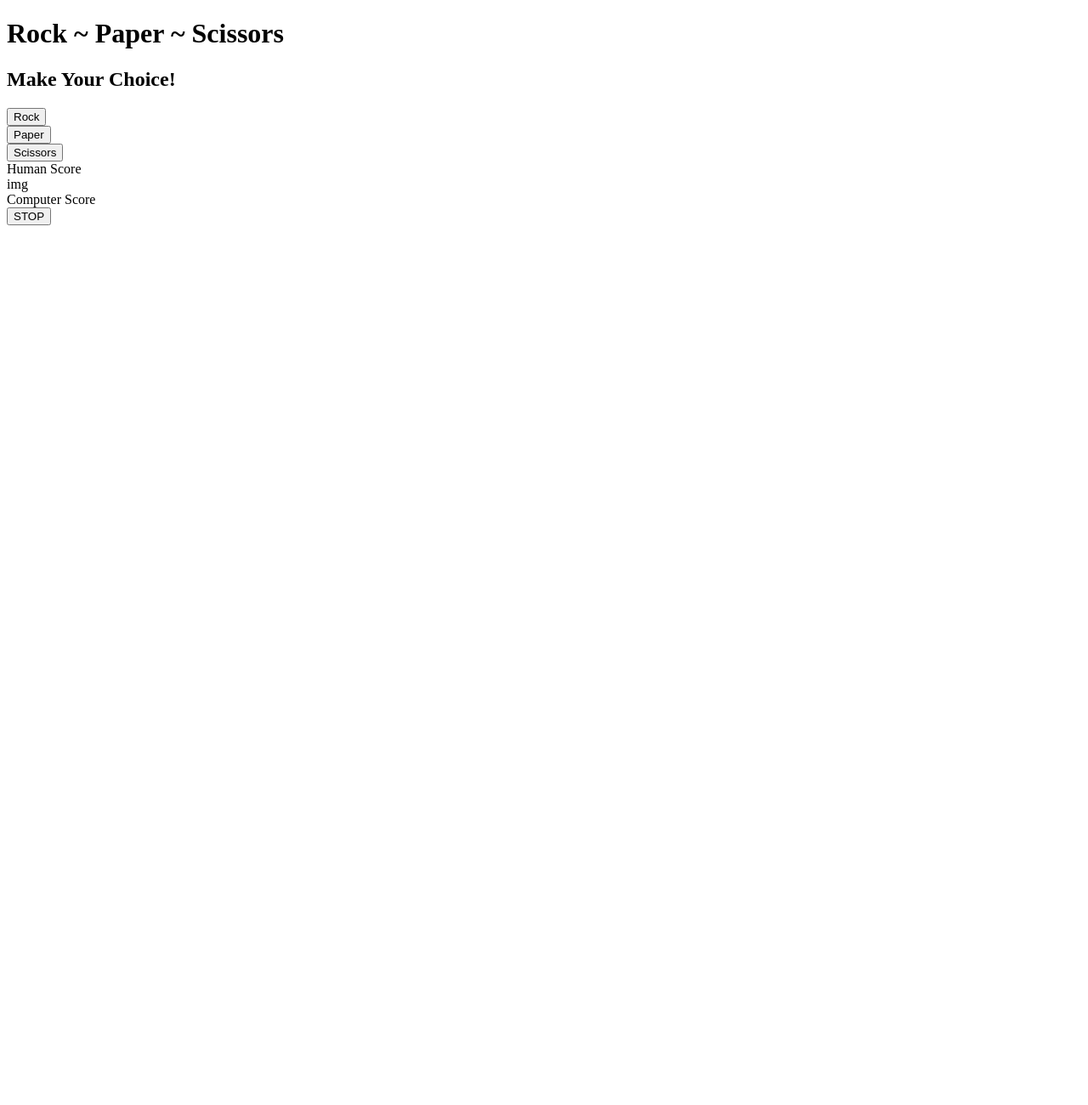
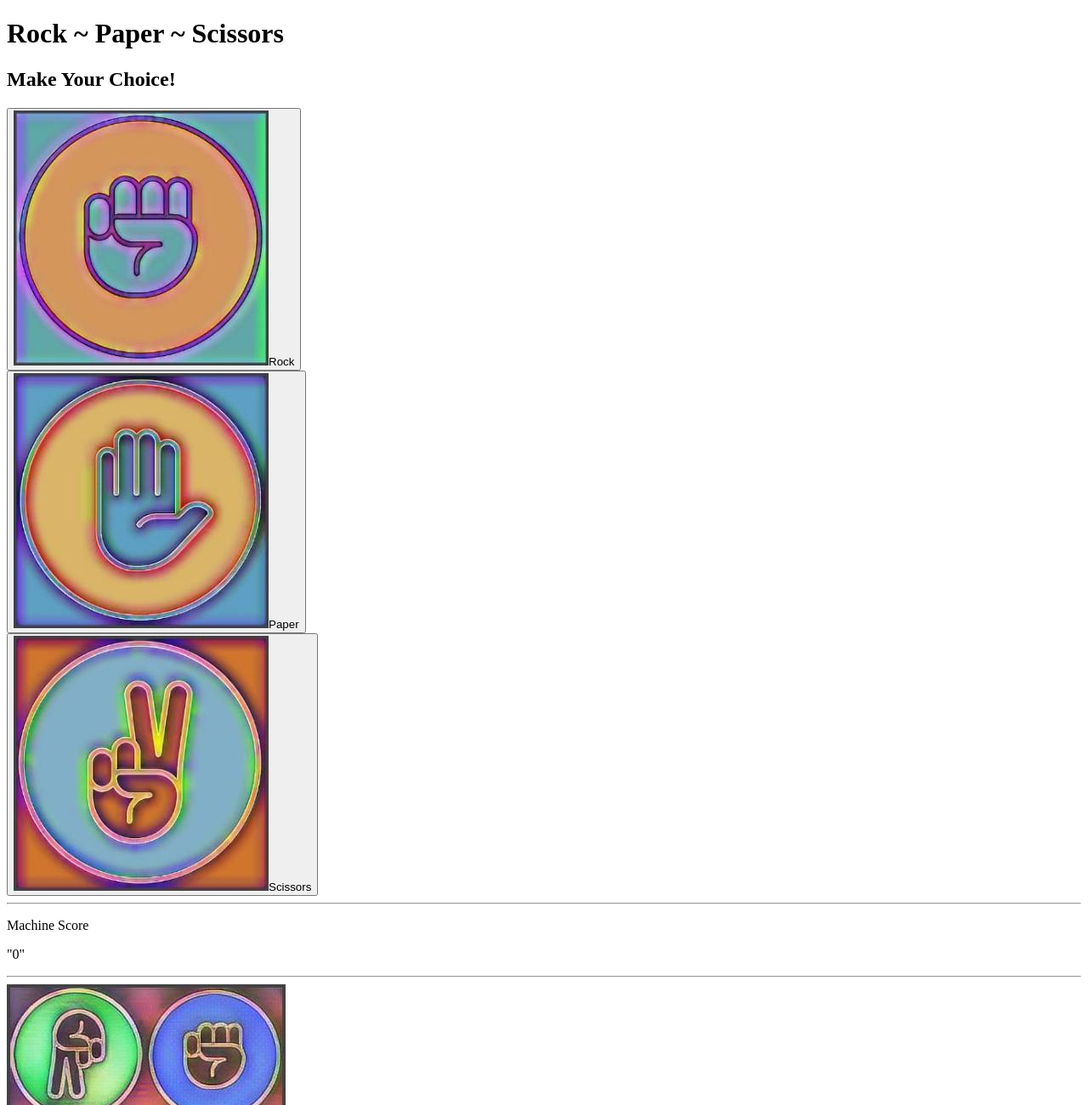
Before and after one commit to CheyenneMDavid/Rock-Paper-Scissors, a plain HTML site: page index.html in a window 1280 px wide. Shown: the top 1300 px of the page at 85% size. Before the commit the page ends 800 px from the top, so only its background shows below. Drawn offline with Linux system fonts and the light colour scheme.

Commit message:
Add images for site

```diff
--- a/index.html
+++ b/index.html
@@ -1,5 +1,6 @@
 <!DOCTYPE html>
 <html lang="en">
+
 <head>
     <meta charset="UTF-8">
     <meta http-equiv="X-UA-Compatible" content="IE=edge">
@@ -7,20 +8,35 @@
     <link rel="stylesheet" href="assets/css/style.css">
     <title>Document</title>
 </head>
+
 <body>
     <h1>Rock ~ Paper ~ Scissors</h1>
     <h2>Make Your Choice!</h2>
-
+    <div class="game-screen">
+        <div class="button-choice">
+            <div><button><img src="assets/images/rock.webp" alt="rock picture">Rock</button></div>
+            <div><button><img src="assets/images/paper.webp" alt="paper picture">Paper</button></div>
+            <div><button><img src="assets/images/scissors.webp" alt="scissors picture">Scissors</button></div>
+        </div>
+        <div class="player-container">
             <div>
-    <div>
-        <div><button>Rock</button></div>
-        <div><button>Paper</button></div>
-        <div><button>Scissors</button></div>
+                <hr>
+                <p>Machine Score</p>
+                <p>"<span>0</span>"</p>
+                <hr>
             </div>
             <div>
-        <div>Human Score</div>
-        <div>img</div>
-        <div>Computer Score</div>
+                <img src="assets/images/rps.webp" alt="rock paper scissors graphics">
+            </div>
+            <div>
+                <hr>
+                <p>Human Score</p>
+                <p>"<span>0</span>"</p>
+                <hr>
+            </div>
+            <div>
+
+            </div>
         </div>
         <div><button>STOP</button></div>
     </div>
@@ -32,4 +48,5 @@
 
     <script src="assets/js/script.js"></script>
 </body>
+
 </html>
```
Lines whose indentation alone changed are shown as unchanged.
